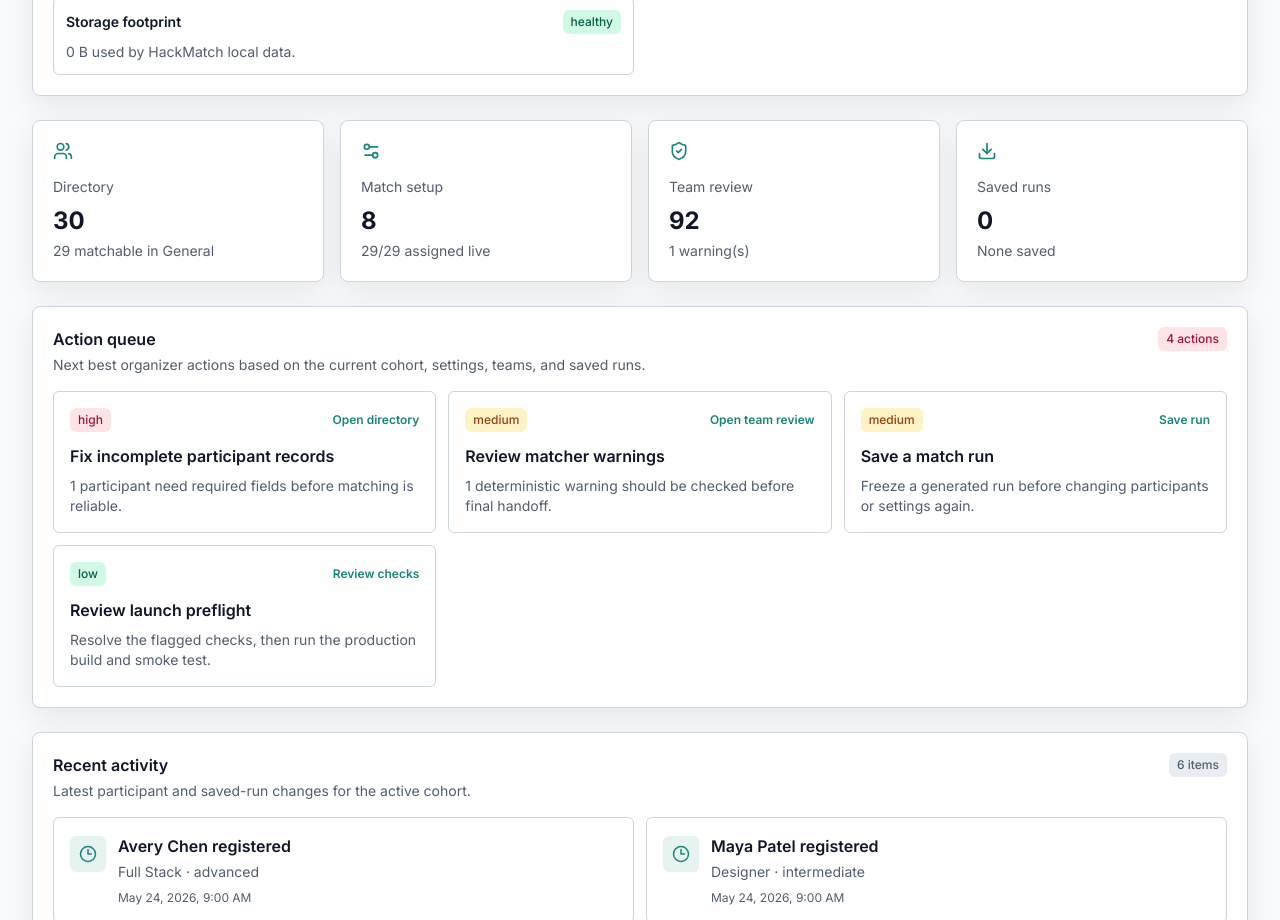
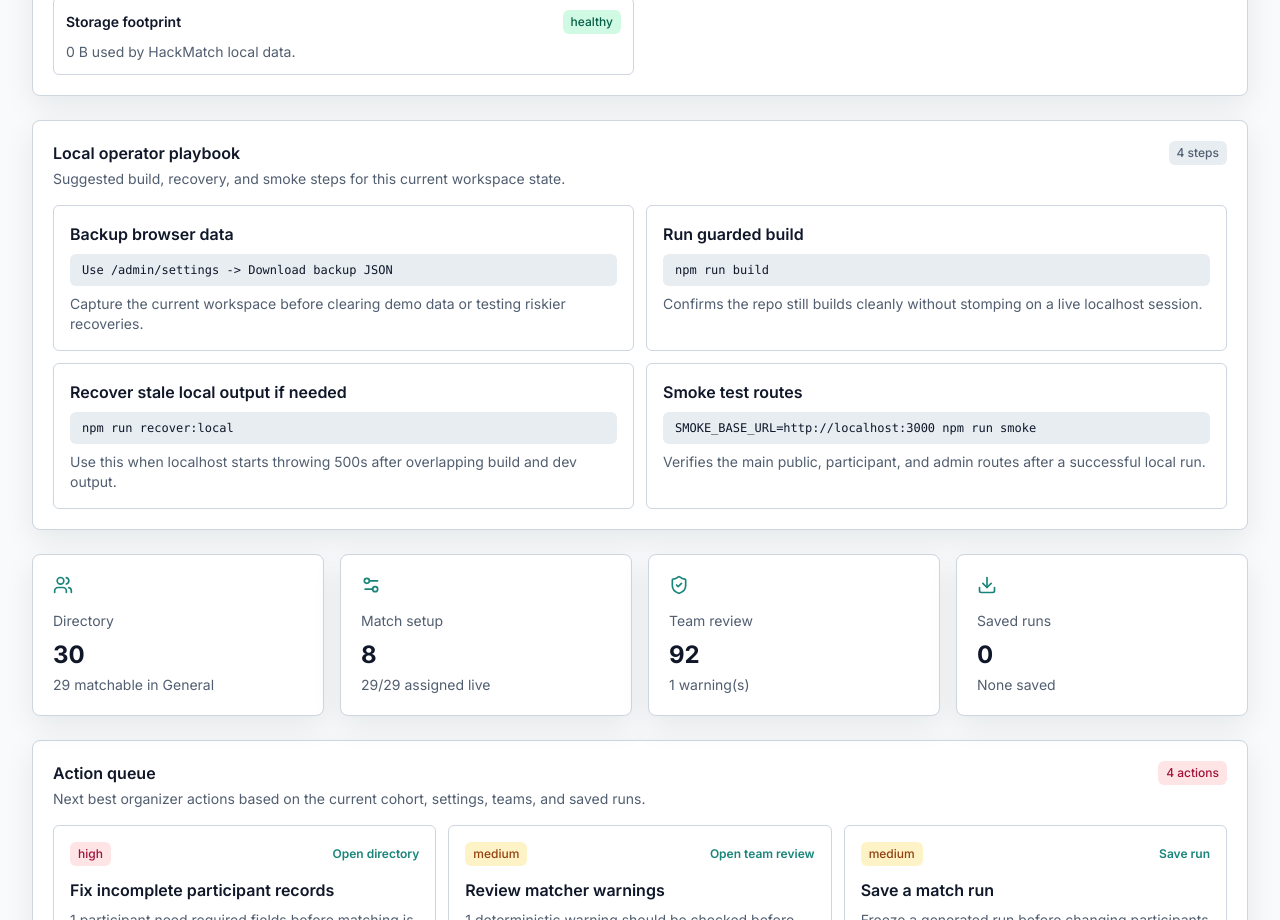
Before and after one commit to best-ed/HackMatch-AI, a Next.js app: page /admin in a window 1280 px wide. Shown: the part 2260-3180 px from the top of the page. Built offline with nearby package versions, Linux system fonts and the light colour scheme; no server answers; the database is empty.

Commit message:
feat: surface a local operator playbook on overview

```diff
--- a/app/admin/page.tsx
+++ b/app/admin/page.tsx
@@ -18,7 +18,9 @@ import { summarizeCohortOverview } from "@/lib/cohort-overview";
 import { evaluateDeploymentReadiness } from "@/lib/deployment-readiness";
 import { buildTeamExportAudit } from "@/lib/export-audit";
 import { buildLaunchChecklist, type LaunchChecklistItem } from "@/lib/launch-checklist";
+import { buildLocalOpsPlaybook } from "@/lib/local-ops-playbook";
 import { useHackMatchData } from "@/lib/local-store";
+import { readLocalStorageDiagnostics, type LocalStorageDiagnostics } from "@/lib/local-storage-diagnostics";
 import { generateTeams } from "@/lib/matching/algorithm";
 import { buildParticipantActivityTimeline, type ParticipantActivityItem } from "@/lib/participant-activity";
 import { evaluateParticipantIntake } from "@/lib/participant-intake";
@@ -45,9 +47,14 @@ export default function AdminPage() {
   } = useHackMatchData();
   const [auditHistory, setAuditHistory] = useState<AdminAuditEntry[]>([]);
   const [runtimeSignals, setRuntimeSignals] = useState<AdminRuntimeSignals | undefined>();
+  const [storageDiagnostics, setStorageDiagnostics] = useState<LocalStorageDiagnostics | undefined>();
 
   useEffect(() => {
     setAuditHistory(readAdminAuditHistory());
+  }, []);
+
+  useEffect(() => {
+    setStorageDiagnostics(readLocalStorageDiagnostics());
   }, []);
 
   useEffect(() => {
@@ -177,6 +184,10 @@ export default function AdminPage() {
           : `${result.warnings.length} warning(s) need review.`
     }
   ];
+  const localOpsPlaybook = buildLocalOpsPlaybook({
+    deploymentStatus: deploymentReadiness.status,
+    storageStatus: storageDiagnostics?.status ?? "review"
+  });
 
   return (
     <div className="space-y-6">
@@ -196,6 +207,26 @@ export default function AdminPage() {
       <AdminPersistenceStatus mode={persistenceMode} warning={persistenceWarning} />
       <AdminDataLoadNotice loaded={loaded} label="organizer overview" />
       <AdminLocalStorageDiagnostics />
+      <Card className="space-y-4">
+        <div className="flex flex-wrap items-start justify-between gap-3">
+          <div>
+            <h2 className="font-semibold">Local operator playbook</h2>
+            <p className="mt-1 text-sm text-muted-foreground">
+              Suggested build, recovery, and smoke steps for this current workspace state.
+            </p>
+          </div>
+          <Badge>{localOpsPlaybook.length} step{localOpsPlaybook.length === 1 ? "" : "s"}</Badge>
+        </div>
+        <div className="grid gap-3 lg:grid-cols-2">
+          {localOpsPlaybook.map((step) => (
+            <div className="rounded-md border border-border bg-white p-4" key={step.label}>
+              <div className="font-semibold">{step.label}</div>
+              <div className="mt-2 rounded-md bg-muted px-3 py-2 font-mono text-xs text-foreground">{step.command}</div>
+              <p className="mt-2 text-sm text-muted-foreground">{step.detail}</p>
+            </div>
+          ))}
+        </div>
+      </Card>
       <div className="grid gap-4 md:grid-cols-2 xl:grid-cols-4">
         <MetricCard href="/admin/participants" title="Directory" value={cohortParticipants.length} detail={`${matchable.length} matchable in ${activeCohort}`} icon={<Users size={20} />} />
         <MetricCard href="/admin/matching" title="Match setup" value={result.teams.length} detail={`${assigned}/${matchable.length} assigned live`} icon={<Settings2 size={20} />} />
```
